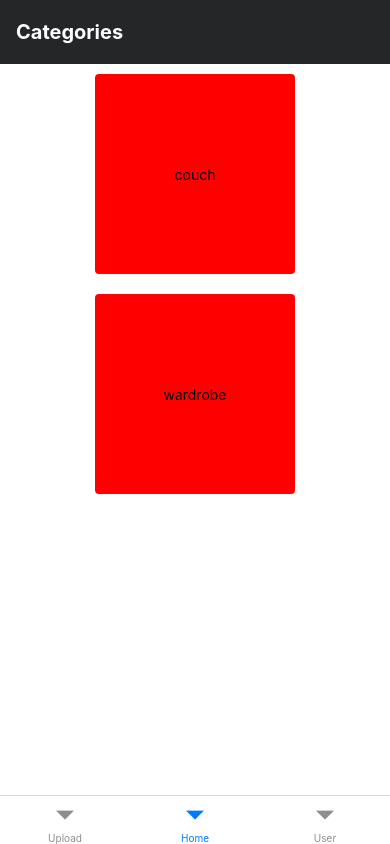
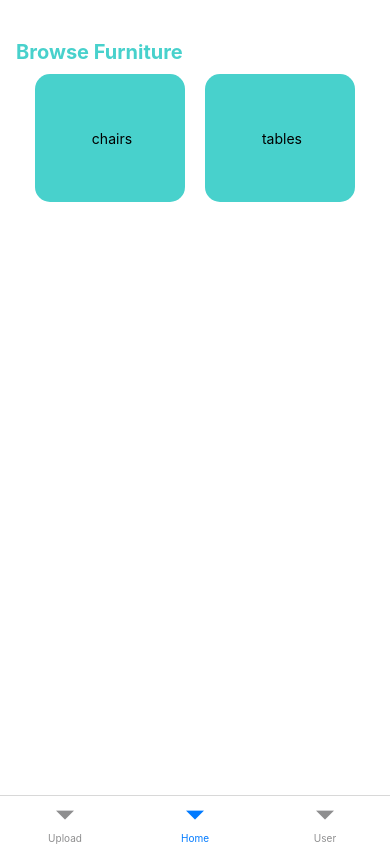
Before and after one commit to RealHenryMartinez/RenoFurnApp, a React Native app: screen /Home in a window 390 px wide. Built offline with nearby package versions, Linux system fonts and the light colour scheme.

Commit message:
passed different data to different categories

```diff
--- a/Navigation/HomeScreensStack.js
+++ b/Navigation/HomeScreensStack.js
@@ -4,17 +4,20 @@ import { createBottomTabNavigator } from "@react-navigation/bottom-tabs";
 import { createNativeStackNavigator } from "@react-navigation/native-stack";
 import { ItemListScreen } from "../screens/HomeTab/ItemListScreen";
 
+
+
 const headerOptions = {
   headerShadowVisible: false,
   headerBackTitle: " ",
-  headerStyle: {
-    backgroundColor: "#242627",
-    borderBottomColor: "transparent",
-    borderBottomWidth: 0,
-  },
+  // headerStyle: {
+  //   backgroundColor: "#242627",
+  //   borderBottomColor: "transparent",
+  //   borderBottomWidth: 0,
+  // },
   headerTitleStyle: {
+    paddingTop: 40,
     fontSize: 20,
-    color: "white",
+    color: "#48d1cc",
     fontWeight: "bold",
   },
   animation: "slide_from_right",
@@ -23,12 +26,17 @@ const headerOptions = {
 export default function HomeScreenStack() {
   const Stack = createNativeStackNavigator();
 
+  // const [furnitureCardInfo, setFurnitureCardInfo] = useState([
+  //   { name: "couch" },
+  //   { name: "wardrobe" },
+  // ]);
+
   return (
     <Stack.Navigator
       screenOptions={headerOptions}
-      initialRouteName="Categories"
+      initialRouteName="Browse Furniture"
     >
-      <Stack.Screen name="Categories" component={CategoriesScreen} />
+      <Stack.Screen name="Browse Furniture" component={CategoriesScreen} />
       <Stack.Screen name="ItemList" component={ItemListScreen} />
     </Stack.Navigator>
   );
--- a/Navigation/UploadFurnitureStack.js
+++ b/Navigation/UploadFurnitureStack.js
@@ -7,28 +7,28 @@ import UserFurnitureScreen from '../screens/UploadTab/UserFurnitureScreen'
 import UploadFurnitureDetailsScreen  from '../screens/UploadTab/UploadFurnitureDetailsScreen'
 import UploadFurnitureImageScreen  from '../screens/UploadTab/UploadFurnitureImageScreen'
 
-const headerOptions = {
-  headerShadowVisible: false,
-  headerBackTitle: " ",
-  headerStyle: {
-    backgroundColor: "#242627",
-    borderBottomColor: "transparent",
-    borderBottomWidth: 0,
-  },
-  headerTitleStyle: {
-    fontSize: 20,
-    color: "white",
-    fontWeight: "bold",
-  },
-  animation: "slide_from_right",
-};
+// const headerOptions = {
+//   headerShadowVisible: false,
+//   headerBackTitle: " ",
+//   headerStyle: {
+//     backgroundColor: "#242627",
+//     borderBottomColor: "transparent",
+//     borderBottomWidth: 0,
+//   },
+//   headerTitleStyle: {
+//     fontSize: 20,
+//     color: "white",
+//     fontWeight: "bold",
+//   },
+//   animation: "slide_from_right",
+// };
 
 export default function UploadFurnitureStack() {
   const Stack = createNativeStackNavigator();
 
   return (
     <Stack.Navigator
-      screenOptions={headerOptions}
+
       initialRouteName="User Furniture"
     >
       <Stack.Screen name="User Furniture" component={UserFurnitureScreen} />
--- a/components/Cards/CategoryCard.js
+++ b/components/Cards/CategoryCard.js
@@ -9,22 +9,55 @@ import {
 
 export const CategoryCard = ({ name }) => {
   return (
-    <View style={styles.card}>
-      <Text>{name}</Text>
+    <View style={[styles.container, {
+      // Try setting `flexDirection` to `"row"`.
+      flexDirection: "row"
+    }]}>
+      <Text> {name}</Text>
+
     </View>
   );
 };
 
 const styles = StyleSheet.create({
-    card: {
-      backgroundColor: 'red',
+  container: {
+    padding: 20,
+      backgroundColor: '#48d1cc',
       marginVertical: 10,
-      width: 200,
-      height: 200,
-      borderRadius: 4,
+      width: 150,
+      height: 128,
+      borderRadius: 15,
       elevation: 1,
+      alignItems: 'center',
       justifyContent: "center",
-      alignItems: 'center'
-    },
+      marginHorizontal: 10,
+  },
+});
 
-  });
+
+// const styles = StyleSheet.create({
+//     card: {
+//       backgroundColor: '#48d1cc',
+//       marginVertical: 10,
+//       width: 150,
+//       height: 100,
+//       borderRadius: 15,
+//       elevation: 1,
+
+
+//     column: {
+//       flex: 1,
+//       flexDirection: 'row',
+//       justifyContent: "space-around",
+//       justifyContent: "center",
+//       alignItems: 'center',
+
+//     }
+//       // flexWrap: 'wrap',
+//       // alignItems: 'flex-start' // if you want to fill rows left to right
+//     },
+//     item: {
+//       width: '50%' // is 50% of container width
+//     }
+
+//   });
--- a/components/Cards/FurnitureCard.js
+++ b/components/Cards/FurnitureCard.js
@@ -2,11 +2,15 @@ import React from 'react';
 import { StyleSheet, Text, View, Image, TouchableHighlight } from 'react-native';
 
 export const FurnitureCard = ({image, price, material}) => {
+    console.log(image)
   return (
-    <View>
+    <View style={styles.container}>
         {/* <TouchableHighlight> */}
             <Image
-                source = {image}
+
+                source = {
+                    require('../../assets/couch.png')
+                }
             />
             <Text>
                 price: {price}
@@ -20,3 +24,18 @@ export const FurnitureCard = ({image, price, material}) => {
     </View>
   )
 }
+
+const styles = StyleSheet.create({
+    container: {
+      padding: 20,
+        backgroundColor: '#48d1cc',
+        marginVertical: 10,
+        width: 150,
+        height: 128,
+        borderRadius: 15,
+        elevation: 1,
+        alignItems: 'center',
+        justifyContent: "center",
+        marginHorizontal: 10,
+    },
+  });
--- a/screens/HomeTab/CategoriesScreen.js
+++ b/screens/HomeTab/CategoriesScreen.js
@@ -14,31 +14,60 @@ import {
 } from "react-native";
 import { NavigationContainer } from "@react-navigation/native";
 import { createBottomTabNavigator } from "@react-navigation/bottom-tabs";
-
+import item from '../../assets/couch.png';
 
 // importing components and screens
 
 import { CategoryCard } from "../../components/Cards/CategoryCard";
 
+let furniture1 = require('../../assets/couch.png');
+let furniture2 = require("../../assets/wardrobe.png");
+let furniture3 = require("../../assets/wardrobe2.png");
+let furniture4 = require("../../assets/wardrobe3.png");
+let furniture5 = require("../../assets/wardrobe4.png");
 
 export const CategoriesScreen = ({ navigation }) => {
 
   /* Each card will have a different name with this list of objects */
   const [furnitureCardInfo, setFurnitureCardInfo] = useState([
-    { name: "couch" },
-    { name: "wardrobe" },
+    { name: "chairs",  items: [
+      {
+        name: 'table chair',
+        price: '$50',
+        material: 'wood',
+        image:require('../../assets/couch.png')
+      },
+      {
+        name: 'dinning chair',
+        price: '$950',material: 'wood',
+        image: furniture2
+      }
+    ]  },
+    { name: "tables",  items: [
+      {
+        name: 'dinning table',
+        price: '$1050',
+        material: 'wood',
+        image: furniture4
+      },
+      {
+        name: 'outdoor table',
+        price: '$500',material: 'wood',   image: furniture3
+      }
+    ]  },
+
   ]);
 /* used to make modal from posts be visible or not */
   const [modalVisible, setModalVisible] = useState(false);
 
 
-  const handleCategoryPress = (name) => {
+  const handleCategoryPress = (name, items) => {
     console.log("tap", name),
     /*
     used to navigate throughout different categories of furniture
     navigation is declared in the main component
     */
-      navigation.navigate("ItemList", { categoryName: name });
+      navigation.navigate("ItemList", { name: name,  items:items  });
   };
 
   /* render the page */
@@ -49,14 +78,15 @@ export const CategoriesScreen = ({ navigation }) => {
       {/* create a list with different items that
       have each a touchable highlight to navigate to that category of item */}
       <FlatList
+        numColumns={2}
         data={furnitureCardInfo}
         renderItem={({ item }) => (
           <TouchableHighlight
             onPress={() => {
-              handleCategoryPress(item.name);
+              handleCategoryPress(item.name, item.items);
             }}
           >
-            {/* Display the name of the category on the top of the screen */}
+            {/* Display the name of the category ons the top of the screen */}
             <CategoryCard name={item.name} />
           </TouchableHighlight>
         )}
--- a/screens/HomeTab/ItemListScreen.js
+++ b/screens/HomeTab/ItemListScreen.js
@@ -1,5 +1,5 @@
 import React, { useState } from 'react'
-import { StyleSheet, Text, View, Image, Button, FlatList, TouchableHighlight, Modal, Pressable, Alert, SectionList, TouchableOpacity } from 'react-native';
+import { StyleSheet, Text, View, Image, Button, FlatList, TouchableHighlight, Modal, Pressable, Alert, SectionList, TouchableOpacity, setState } from 'react-native';
 import { NavigationContainer} from '@react-navigation/native';
 import { createBottomTabNavigator } from '@react-navigation/bottom-tabs';
 
@@ -9,136 +9,151 @@ import { createBottomTabNavigator } from '@react-navigation/bottom-tabs';
 import { FurnitureCard } from '../../components/Cards/FurnitureCard'
 
 /* hardcoded images */
-let furniture1 = require('../../assets/couch.png');
-let furniture2 = require("../../assets/wardrobe.png");
-let furniture3 = require("../../assets/wardrobe2.png");
-let furniture4 = require("../../assets/wardrobe3.png");
-let furniture5 = require("../../assets/wardrobe4.png");
+
 
 
 export const ItemListScreen = ({ navigation, route }) => {
   console.log(route.params)
-    // function newButton() {
-    //     CameraScreen
-    // }
-    const [furnitureCardInfo, setFurnitureCardInfo] = useState([
-        { price: "200", image: furniture1, material: "wood"},
-        { price: "230", image: furniture2, material: "metal"},
-        { price: "240", image: furniture3, material: "plastic" },
-        { price: "250", image: furniture4, material: "wood" },
-        { price: "260", image: furniture5, material: "wood" },
-    ])
-    const [actionTriggered, setActionTriggered] = useState(''); // here we go
+    // // function newButton() {
+    // //     CameraScreen
+    // // }
+    // const [furnitureCardInfo, setFurnitureCardInfo] = useState([
+    //     {name: route.params.name , price: route.params.price, image: furniture1, material: route.params.material},
+    //     // { price: "230", image: furniture2, material: "metal"},
+    //     // { price: "240", image: furniture3, material: "plastic" },
+    //     // { price: "250", image: furniture4, material: "wood" },
+    //     // { price: "260", image: furniture5, material: "wood" },
+    // ])
+    // const [actionTriggered, setActionTriggered] = useState(''); // here we go
 
     const [modalVisible, setModalVisible] = useState(false);
       return (
-       <>
-          <TouchableOpacity style={styles.container} onPress={() => {
-            setModalVisible(true);
-            setActionTriggered('ACTION_1'); // HERE
-          }}>
-            <FurnitureCard image={furniture2}/>
-          </TouchableOpacity>
+        // <div>
+        //   <button onClick={() => setModalVisible(true)}>Open Modal</button>
+        //   <Modal isOpen={modalVisible} shouldCloseOnOverlayClick={false} onRequestClose={() => setModalVisible(false)} >
+        //     <Text>
+        //       random text here
+        //     </Text>
+        //     <View>
+        //     <button onClick={() => setModalVisible(false)}>Close</button>
+        //     </View>
+        //   </Modal>
+        // </div>
+    //    <>
+    //       <TouchableOpacity style={styles.container} onPress={() => {
+    //         setModalVisible(true);
+    //         setActionTriggered('ACTION_1'); // HERE
+    //       }}>
+    //         <FurnitureCard image={furniture2}/>
+    //       </TouchableOpacity>
 
-          <TouchableOpacity style={styles.container} onPress={() => {
-            setActionTriggered('ACTION_2'); // HERE
-          }}> {/* Different modal? */}
-            <FurnitureCard image={furniture1}/>
-          </TouchableOpacity>
+    //       <TouchableOpacity style={styles.container} onPress={() => {
+    //         setActionTriggered('ACTION_2'); // HERE
+    //       }}> {/* Different modal? */}
+    //         <FurnitureCard image={furniture1}/>
+    //       </TouchableOpacity>
 
-          <Modal
-            animationType="slide"
-            transparent={true}
-            visible={modalVisible}
-            style={{ margin: 0 }}
-            onRequestClose={() => { }}>
+    //       <Modal
+    //         animationType="slide"
+    //         transparent={true}
+    //         visible={modalVisible}
+    //         style={{ margin: 0 }}
+    //         onRequestClose={() => { }}>
 
-            {/* inside the modal view, depending on the action type do something */}
-            {actionTriggered === 'ACTION_1' ?
-              <View>
-                {/* .... something you want to show in case of the first modal opened  */}
-              </View> :
-              actionTriggered === 'ACTION_2' ?
-                <View>
-                  {/* // .... something you want to show in case of the second modal opened  */}
-                </View> :
-                null}
-          </Modal>
-          <FlatList
+    //         {/* inside the modal view, depending on the action type do something */}
+    //         {actionTriggered === 'ACTION_1' ?
+    //           <View>
+    //             {/* .... something you want to show in case of the first modal opened  */}
+    //           </View> :
+    //           actionTriggered === 'ACTION_2' ?
+    //             <View>
+    //               {/* // .... something you want to show in case of the second modal opened  */}
+    //             </View> :
+    //             null}
+    //       </Modal>
+    //       <FlatList
 
-        data = { furnitureCardInfo }
+    //     data = { furnitureCardInfo }
+    //     renderItem = {({ item }) => (
+    //         <TouchableHighlight   onPress={() => setModalVisible(true)}>
+    //             <FurnitureCard    price = { item.price } image = { item.image } material = { item.material } />
+    //         </TouchableHighlight>
+    //     ) }
+    // />
+    //    </>
+    // const [modalVisible, setModalVisible] = useState(false);
+
+    // return (
+    <View style={styles.container}>
+      {/* <Button
+        onPress={() => {
+          navigate("CameraScreen");
+        }}
+        title={route.params.categoryName}
+      /> */}
+      {/* <Button onPress={ newButton } title="a"/>  */}
+
+    {/* <FurnitureCard price={200} />
+    <FurnitureCard price={300} image={couch1}/> */}
+
+    {/* This is the Modal for each Hardcoded post */}
+      <Modal
+        style = { styles.imagestyle }
+        animationType="slide"
+        transparent={true}
+        visible={modalVisible}
+        onRequestClose={() => {
+          Alert.alert("Modal has been closed.");
+          setModalVisible(!modalVisible);
+        }}
+      >
+         {/* style={styles.modalText} */}
+        <View style={styles.centeredView}>
+          <View style={styles.modalView}>
+            <Text>
+            <SectionList
+                style={styles.imagestyle}
+                sections={[
+                    {title: 'Furniture', data: ["price: 200", "Material: wood"]},
+                ]} // parameter -> item being passed -> render item //
+
+          renderItem={({item}) => <Text style={styles.item}>{item}</Text>}
+          renderSectionHeader={({section}) => <Text style={styles.modalText}>{section.title}</Text>}
+          // keyExtractor={(item, index) => `basicListEntry-${item.title}`}
+        />
+            </Text>
+            <Pressable
+              style={[styles.button, styles.buttonClose]}
+              onPress={() => setModalVisible(!modalVisible)}
+            >
+              <Text style={styles.textStyle}>Close</Text>
+            </Pressable>
+          </View>
+        </View>
+      </Modal>
+
+    {/* This is the front page */}
+    <FlatList
+        numColumns={2}
+        data = { route.params.items }
         renderItem = {({ item }) => (
             <TouchableHighlight   onPress={() => setModalVisible(true)}>
                 <FurnitureCard    price = { item.price } image = { item.image } material = { item.material } />
             </TouchableHighlight>
         ) }
     />
-       </>
-    // const [modalVisible, setModalVisible] = useState(false);
-
-    // return (
-    // <View style={styles.container}>
-    //   {/* <Button
-    //     onPress={() => {
-    //       navigate("CameraScreen");
-    //     }}
-    //     title={route.params.categoryName}
-    //   /> */}
-    //   {/* <Button onPress={ newButton } title="a"/>  */}
-
-    // {/* <FurnitureCard price={200} />
-    // <FurnitureCard price={300} image={couch1}/> */}
-
-    // {/* This is the Modal for each Hardcoded post */}
-    //   <Modal
-    //     style = { styles.imagestyle }
-    //     animationType="slide"
-    //     transparent={true}
-    //     visible={modalVisible}
-    //     onRequestClose={() => {
-    //       Alert.alert("Modal has been closed.");
-    //       setModalVisible(!modalVisible);
-    //     }}
-    //   >
-    //      {/* style={styles.modalText} */}
-    //     <View style={styles.centeredView}>
-    //       <View style={styles.modalView}>
-    //         <Text>
-    //         <SectionList
-    //             style={styles.imagestyle}
-    //             sections={[
-    //                 {title: 'Furniture', data: ["price: 200", "Material: wood"]},
-    //             ]} // parameter -> item being passed -> render item //
-
-    //       renderItem={({item}) => <Text style={styles.item}>{item}</Text>}
-    //       renderSectionHeader={({section}) => <Text style={styles.modalText}>{section.title}</Text>}
-    //       // keyExtractor={(item, index) => `basicListEntry-${item.title}`}
-    //     />
-    //         </Text>
-    //         <Pressable
-    //           style={[styles.button, styles.buttonClose]}
-    //           onPress={() => setModalVisible(!modalVisible)}
-    //         >
-    //           <Text style={styles.textStyle}>Close</Text>
-    //         </Pressable>
-    //       </View>
-    //     </View>
-    //   </Modal>
-
-    // {/* This is the front page */}
 
 
 
+    {/* <Button
+      title="randomButton"
+      onPress={myButton}
+    /> */}
 
-    // {/* <Button
-    //   title="randomButton"
-    //   onPress={myButton}
-    // /> */}
+  </View>
 
-  // </View>
-
-  )
-}
+  );
+};
 
 const styles = StyleSheet.create({
     imagestyleagain: {
```
